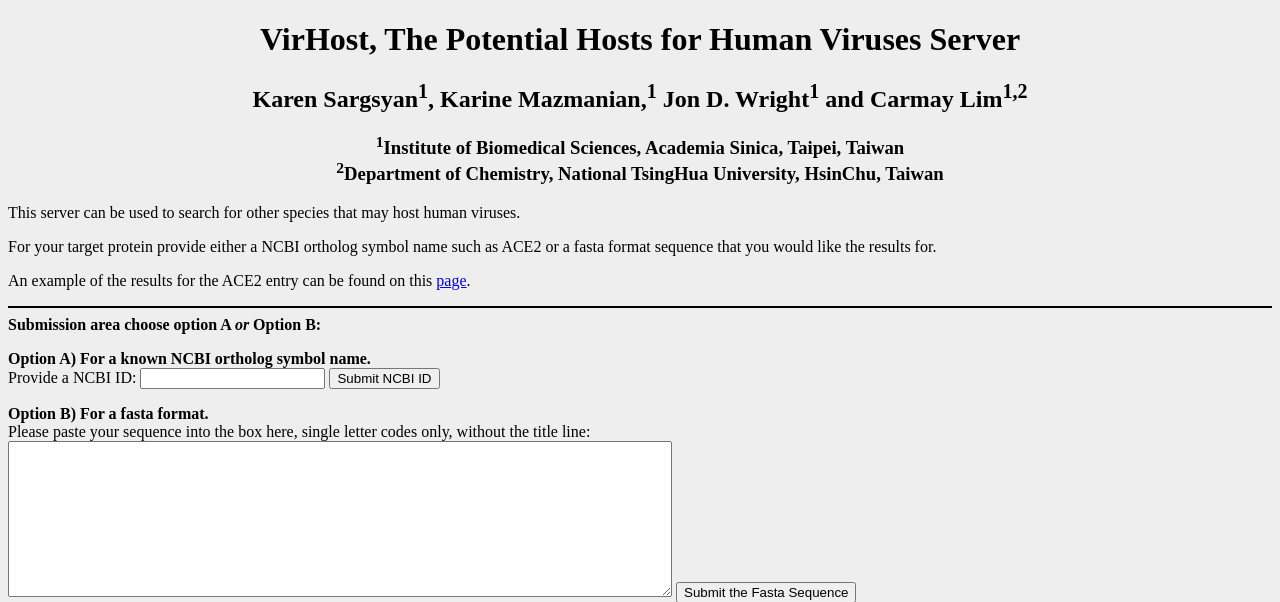
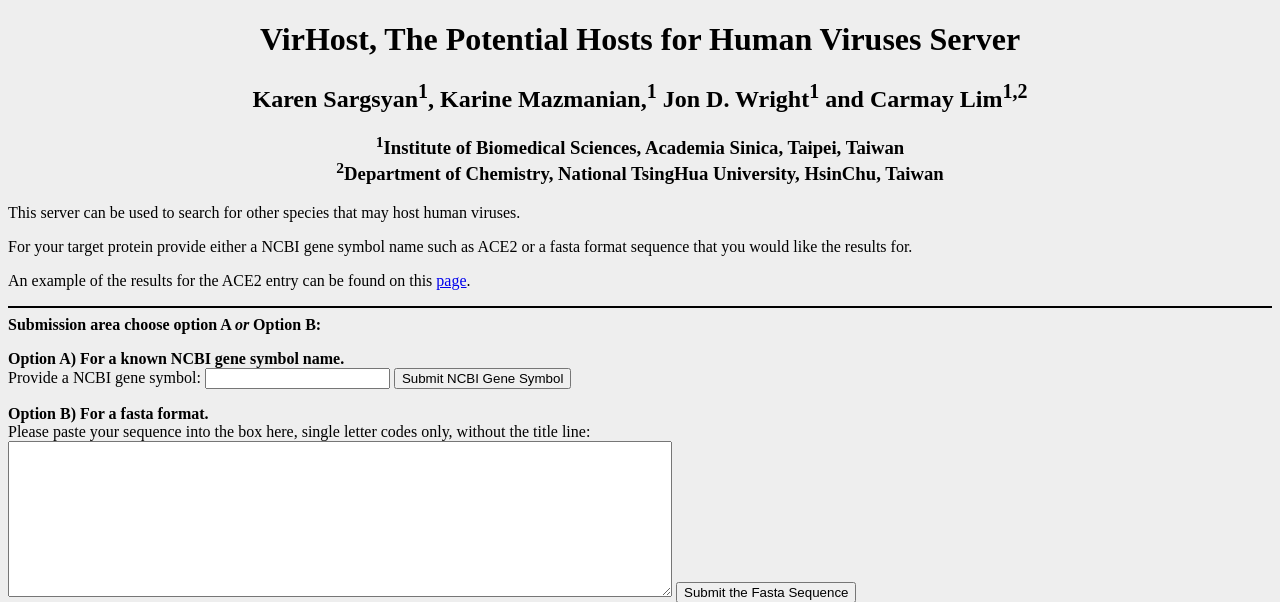
Before and after one commit to wrigjz/virhost_php, a PHP site: page /index.html in a window 1280 px wide. Shown: the part 312-914 px from the top of the page. Run offline with PHP 8.4, Linux system fonts and the light colour scheme.

Commit message:
First github commit version

```diff
--- a/index.html
+++ b/index.html
@@ -21,22 +21,21 @@
         <sup>2</sup>Department of Chemistry, National TsingHua University,
           HsinChu, Taiwan </h3>
     <p>This server can be used to search for other species that may host human viruses.</p>
-      For your target protein provide either a NCBI ortholog symbol name such as ACE2  or a fasta format sequence that you would like the results for.</p>
+      For your target protein provide either a NCBI gene symbol name such as ACE2  or a fasta format sequence that you would like the results for.</p>
     <p>An example of the results for the ACE2 entry can be found on this <a href="examples/ace2">page</a>.
     <hr style="border-style: solid; color: black;">
 
 <b>Submission area choose option A <em> or </em> Option B:</b><br>
 <form action="scripts/ncbiid.php" method="post" enctype="multipart/form-data">
-  <p> <b>Option A) For a known NCBI ortholog symbol name.</b><br>
-  Provide a NCBI ID: <input type="text" name="NCBIID">
-  <input type="submit" value="Submit NCBI ID" name="submit">
+  <p> <b>Option A) For a known NCBI gene symbol name.</b><br>
+  Provide a NCBI gene symbol: <input type="text" name="NCBIID">
+  <input type="submit" value="Submit NCBI Gene Symbol" name="submit">
 </form>
 <form action="scripts/fasta.php" method="post" enctype="multipart/form-data">
   <p> <b>Option B) For a fasta format.</b><br>
   Please paste your sequence into the box here, single letter codes only, without the title line:<br>
   <textarea cols="80" rows="10" name="FASTA" id="FASTA"></textarea>
   <input type="submit" value="Submit the Fasta Sequence" name="submit">
-  </textarea>
 </form>
 
 <hr style="border-style: solid; color: black;">
```
Also changed, not shown: fasta.php (+6 -4 lines).
